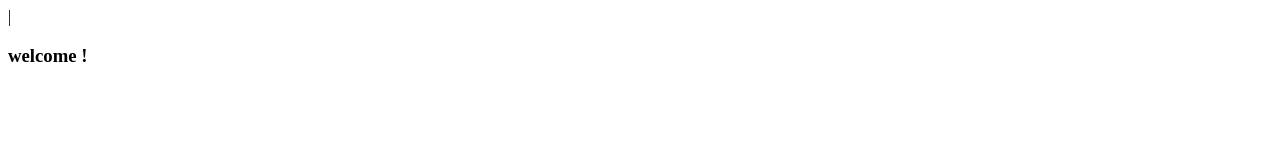
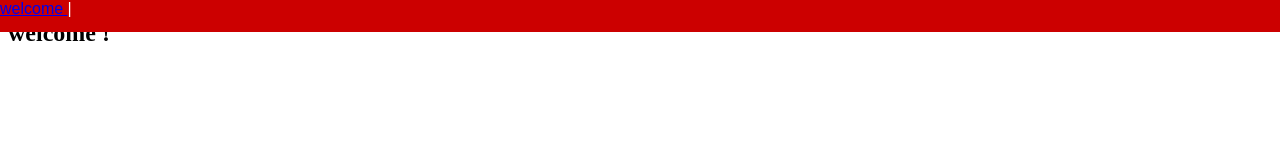
Before and after one commit to NasKhalil/projetM, a plain HTML site: page index.html in a window 1280 px wide. Drawn offline with Linux system fonts and the light colour scheme.

Commit message:
final step

```diff
--- a/css/style.css
+++ b/css/style.css
@@ -0,0 +1,27 @@
+@media (max-width: 75em){
+    html{
+        font-size: 60%;
+    }
+}
+
+#welcome-section{
+    height: 100vh;
+}
+
+#navbar{
+    position: fixed;
+    top: 0;
+    left: 0;
+    width: 100%;
+}
+
+header {
+    position: fixed;
+    width: 100%;
+    top: 0;
+    left: 0;
+    background-color: #cc0000;
+    color: white;
+    font-family: 'Exo 2', sans-serif;
+    padding: 1em;
+}
--- a/index.html
+++ b/index.html
@@ -23,15 +23,15 @@
     -->
     <script  src="js/index.js"></script>
 
+   <header>
     <nav id="navbar">
-      <nav>
 
-        <a href="# /" id="profile-link">
+      <a href="#welcome-section" >
+      welcome
+      </a> |
 
-        </a> |
-
-
-    </nav>
+  </nav>
+   </header>
 
     <section id="welcome-section">
 
@@ -47,6 +47,8 @@
       <a href="#"></a>
     </section>
 
+    <a href="#" id="profile-link" target="_blank"></a>
+
 
   </body>
 </html>
```
